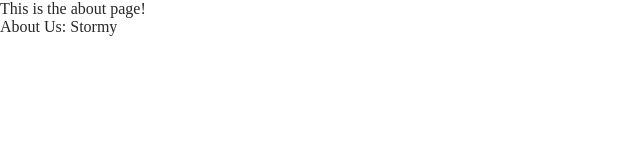
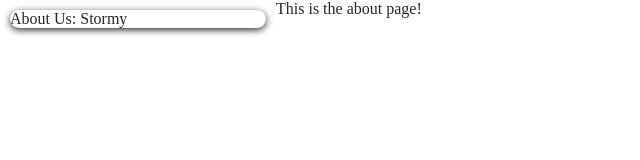
Before and after one commit to VibratingBit/site_template, a plain HTML site: page about.html in a window 1280 px wide. Shown: the whole page, without its empty margins (0-640 px from the left). Drawn offline with Linux system fonts and the light colour scheme.

Commit message:
styled About page

```diff
--- a/about.html
+++ b/about.html
@@ -9,8 +9,10 @@
 
 This is the about page!
 
+<div class="container" style="width:20%; float:left;">
 <table>
     <tr>
         <td>About Us: Stormy</td>
     </tr>
 </table>
+</div>
```
